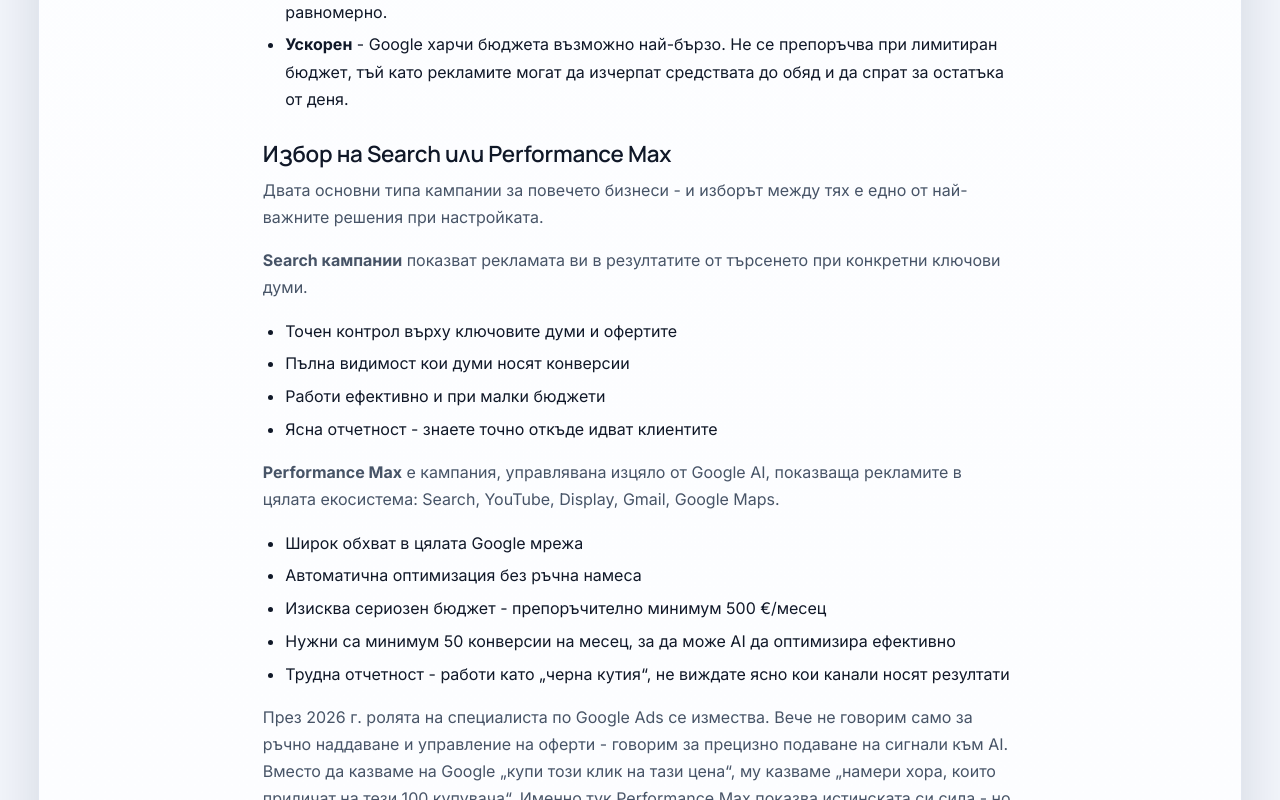
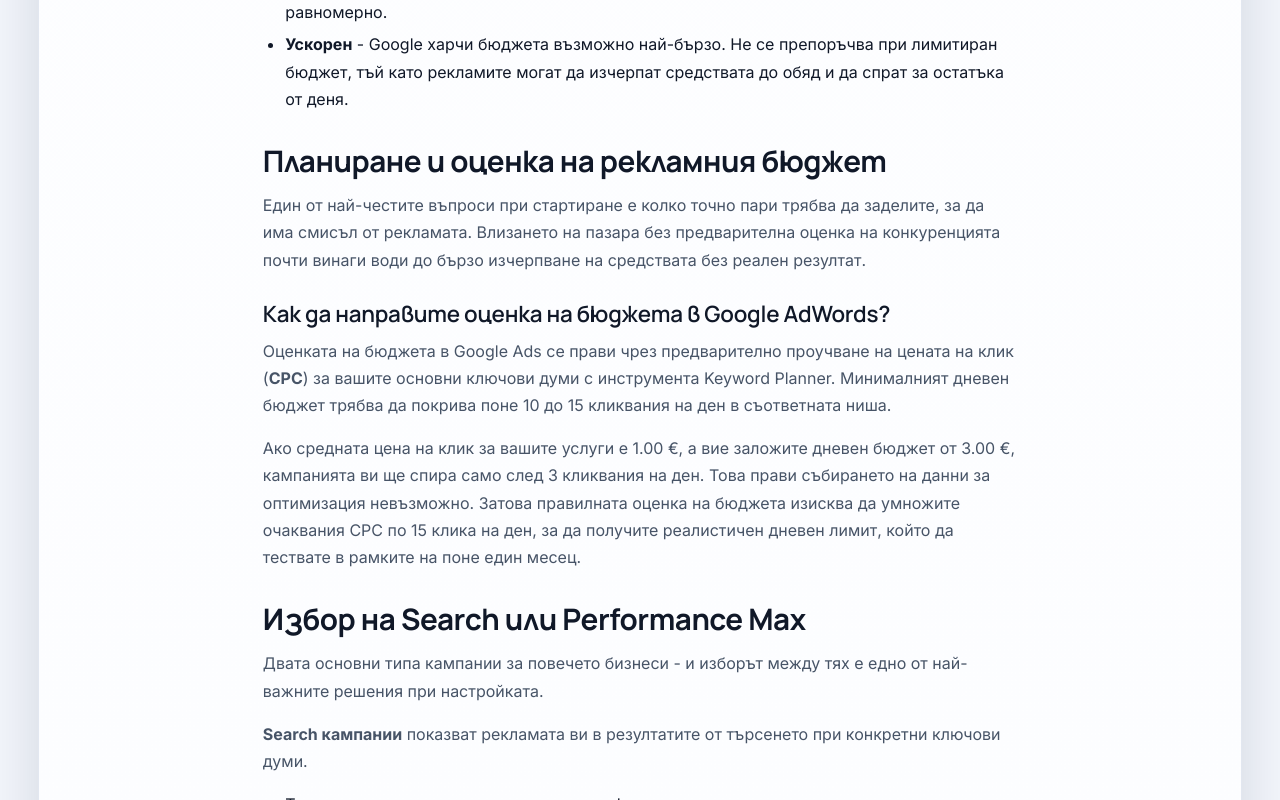
Before and after one commit to inweblife/inweblife, a Next.js app: page /google-ads-reklama in a window 1280 px wide. Shown: the part 5720-6520 px from the top of the page. Built offline with nearby package versions, Linux system fonts and the light colour scheme; no server answers.

Commit message:
Update google-ads-reklama.js

```diff
--- a/pages/google-ads-reklama.js
+++ b/pages/google-ads-reklama.js
@@ -378,8 +378,36 @@ const GoogleAdsReklama = () => {
                 средствата до обяд и да спрат за остатъка от деня.
               </li>
             </ul>
+          </section>
 
-            <h3>Избор на Search или Performance Max</h3>
+          <section>
+            <h2>Планиране и оценка на рекламния бюджет</h2>
+            <p>
+              Един от най-честите въпроси при стартиране е колко точно пари трябва да
+              заделите, за да има смисъл от рекламата. Влизането на пазара без предварителна
+              оценка на конкуренцията почти винаги води до бързо изчерпване на средствата без
+              реален резултат.
+            </p>
+
+            <h3>Как да направите оценка на бюджета в Google AdWords?</h3>
+            <p>
+              Оценката на бюджета в Google Ads се прави чрез предварително проучване на
+              цената на клик (<strong>CPC</strong>) за вашите основни ключови думи с
+              инструмента Keyword Planner. Минималният дневен бюджет трябва да покрива поне
+              10 до 15 кликвания на ден в съответната ниша.
+            </p>
+            <p>
+              Ако средната цена на клик за вашите услуги е 1.00 €, а вие заложите дневен
+              бюджет от 3.00 €, кампанията ви ще спира само след 3 кликвания на ден. Това
+              прави събирането на данни за оптимизация невъзможно. Затова правилната оценка
+              на бюджета изисква да умножите очаквания CPC по 15 клика на ден, за да
+              получите реалистичен дневен лимит, който да тествате в рамките на поне един
+              месец.
+            </p>
+          </section>
+
+          <section>
+            <h2>Избор на Search или Performance Max</h2>
             <p>
               Двата основни типа кампании за повечето бизнеси - и изборът между тях е едно
               от най-важните решения при настройката.
```
